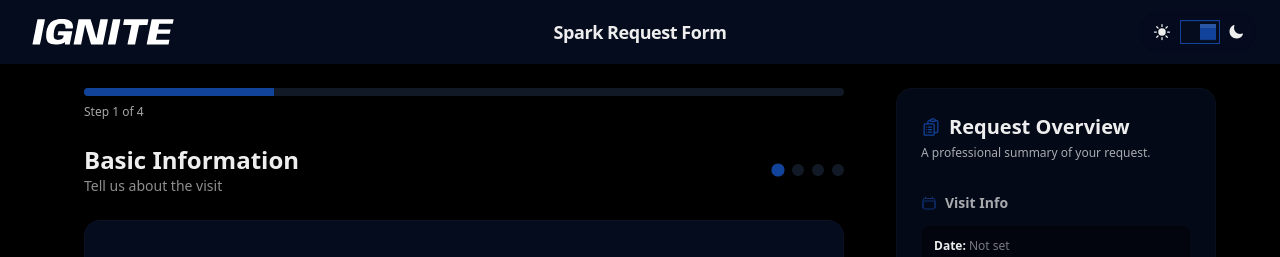
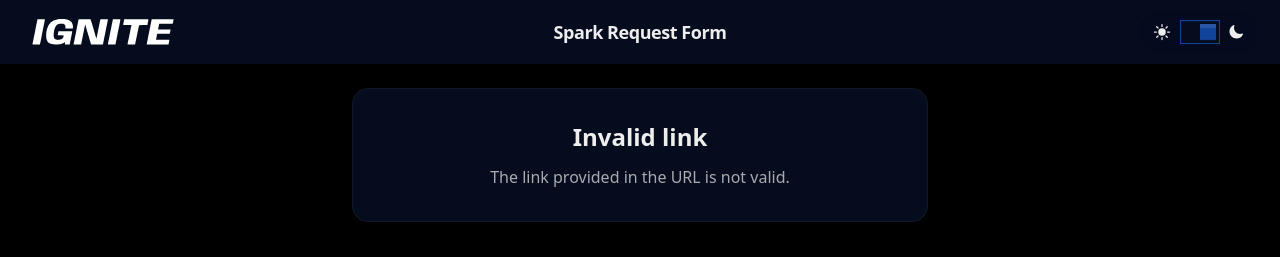
Before and after one commit to kyle915/spark-front-client, a React (Vite) app: page /spark-form/1 in a window 1280 px wide. Shown: the top 257 px of the page. Built offline with nearby package versions, Linux system fonts and the light colour scheme; no server answers; what react-relay would draw is missing.

Commit message:
feat(public-form): show invalid link message for unknown tenant slugs

```diff
--- a/src/public/form/layout/FormLayout.tsx
+++ b/src/public/form/layout/FormLayout.tsx
@@ -29,6 +29,7 @@ export default function SparkFormLayout({
   });
 
   const loading = loadingTenant || loadingTheme;
+  const invalidLink = !loading && (!slug || !tenant);
 
   useEffect(() => {
     const saved = localStorage.getItem(
@@ -82,7 +83,16 @@ export default function SparkFormLayout({
       </div>
 
       <div className="p-6 flex flex-col items-center flex-1 w-full">
-        {children}
+        {invalidLink ? (
+          <div className="w-full max-w-xl rounded-2xl border border-base-300 bg-base-100 p-8 text-center shadow-sm">
+            <h2 className="text-2xl font-semibold">Invalid link</h2>
+            <p className="mt-3 text-base-content/70">
+              The link provided in the URL is not valid.
+            </p>
+          </div>
+        ) : (
+          children
+        )}
       </div>
       {/*
       <footer className="footer footer-center p-4 bg-base-100 text-base-content/70">
```
